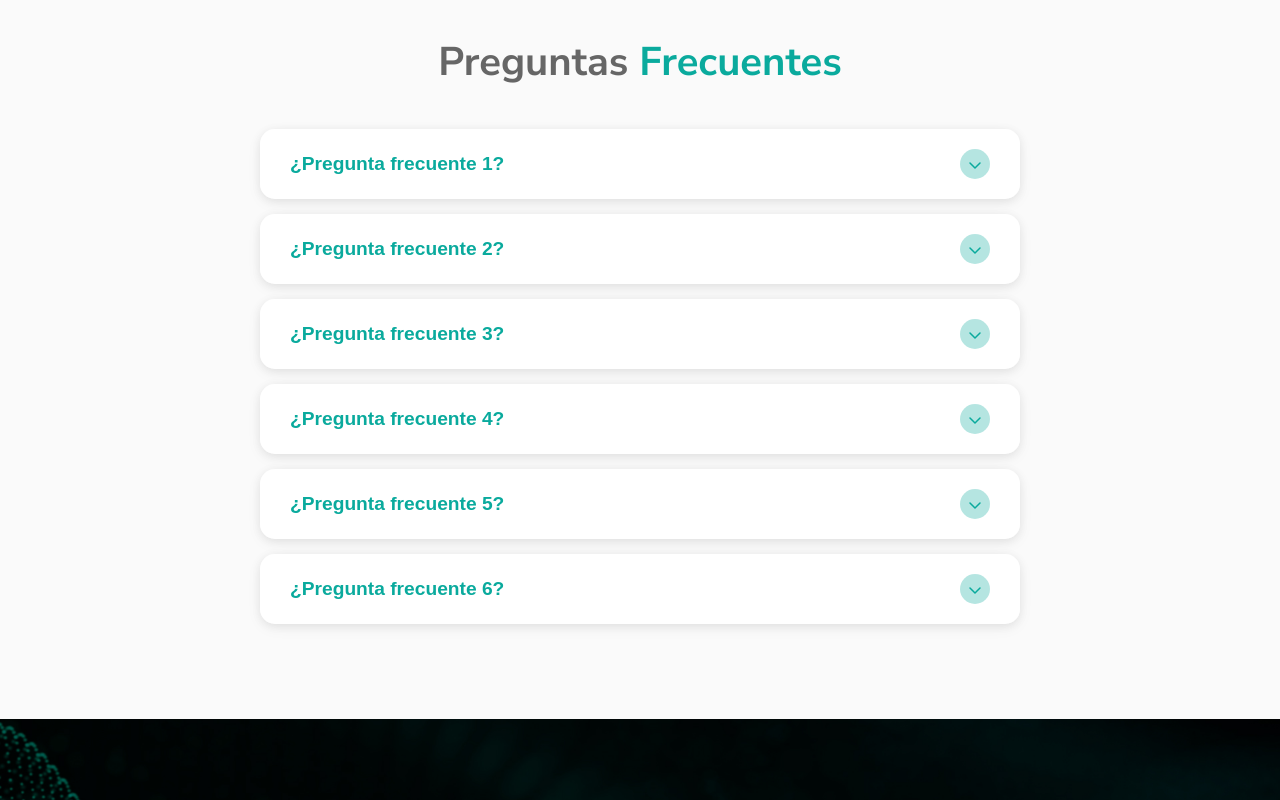
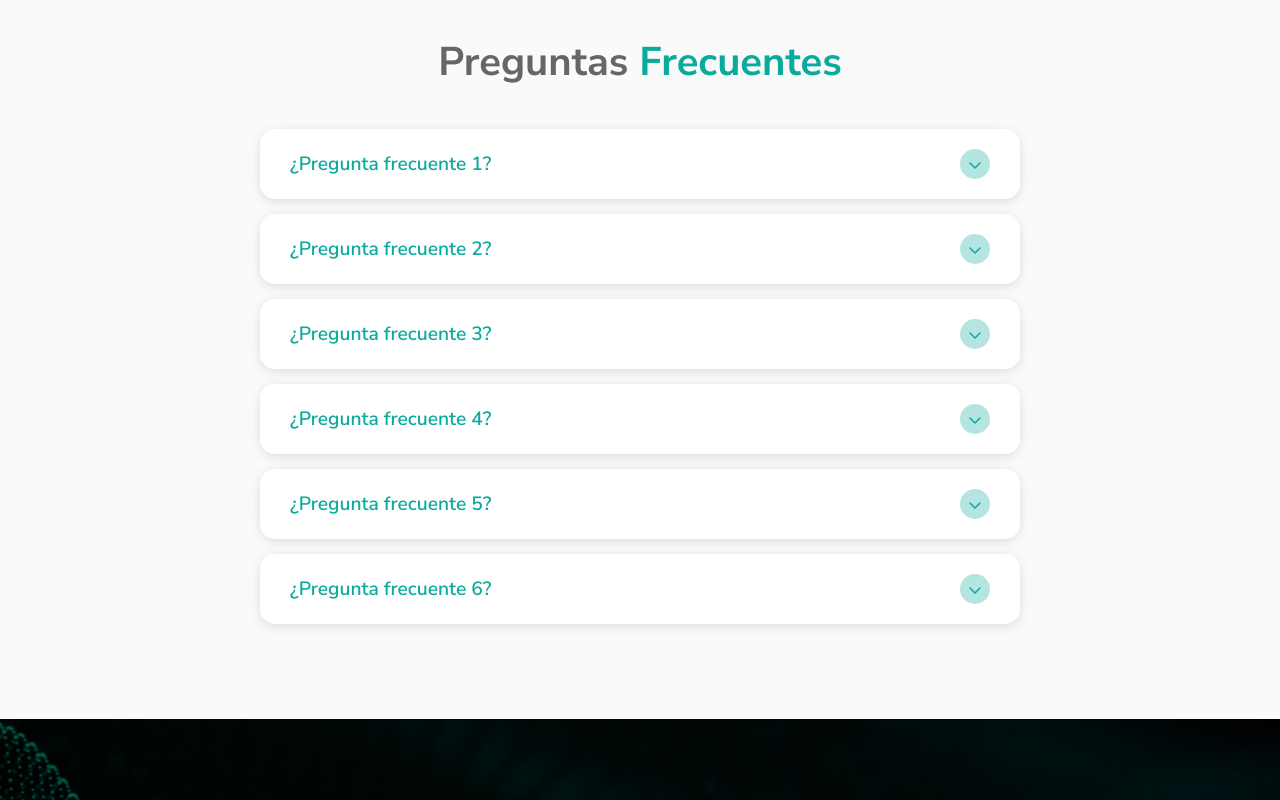
Before and after one commit to VicCurzio/landing-delsud, a Next.js app: page / in a window 1280 px wide. Shown: the part 3340-4140 px from the top of the page. Built offline with nearby package versions, Linux system fonts and the light colour scheme.

Commit message:
InfoBanner mobile completed

```diff
--- a/src/app/globals.css
+++ b/src/app/globals.css
@@ -22,7 +22,6 @@ body {
 body {
   color: var(--foreground);
   background: var(--background);
-  font-family: 'Nunito Sans';
   -webkit-font-smoothing: antialiased;
   -moz-osx-font-smoothing: grayscale;
 }
@@ -31,6 +30,7 @@ body {
   box-sizing: border-box;
   padding: 0;
   margin: 0;
+  font-family: 'Nunito Sans';
 }
 
 a {
```
